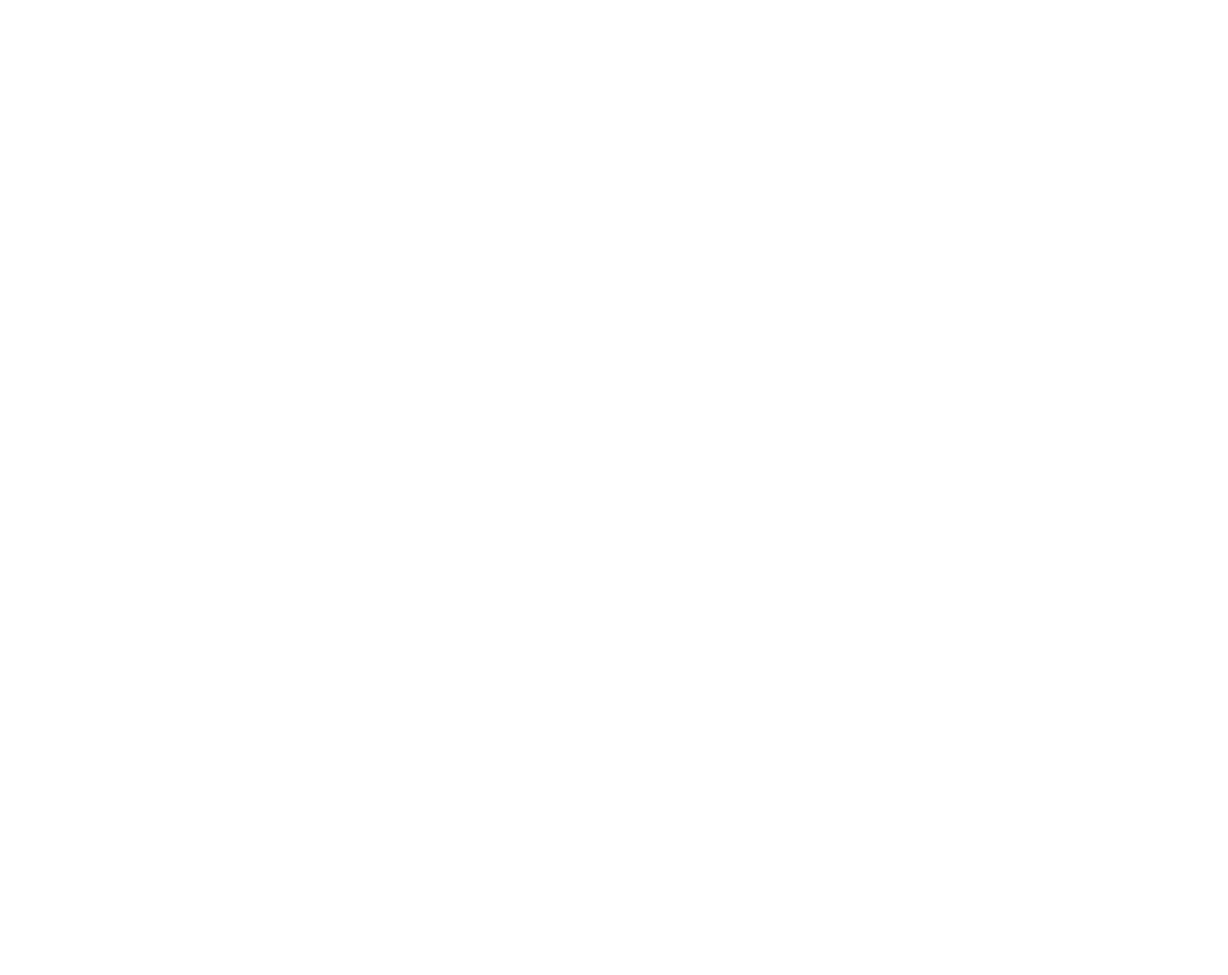
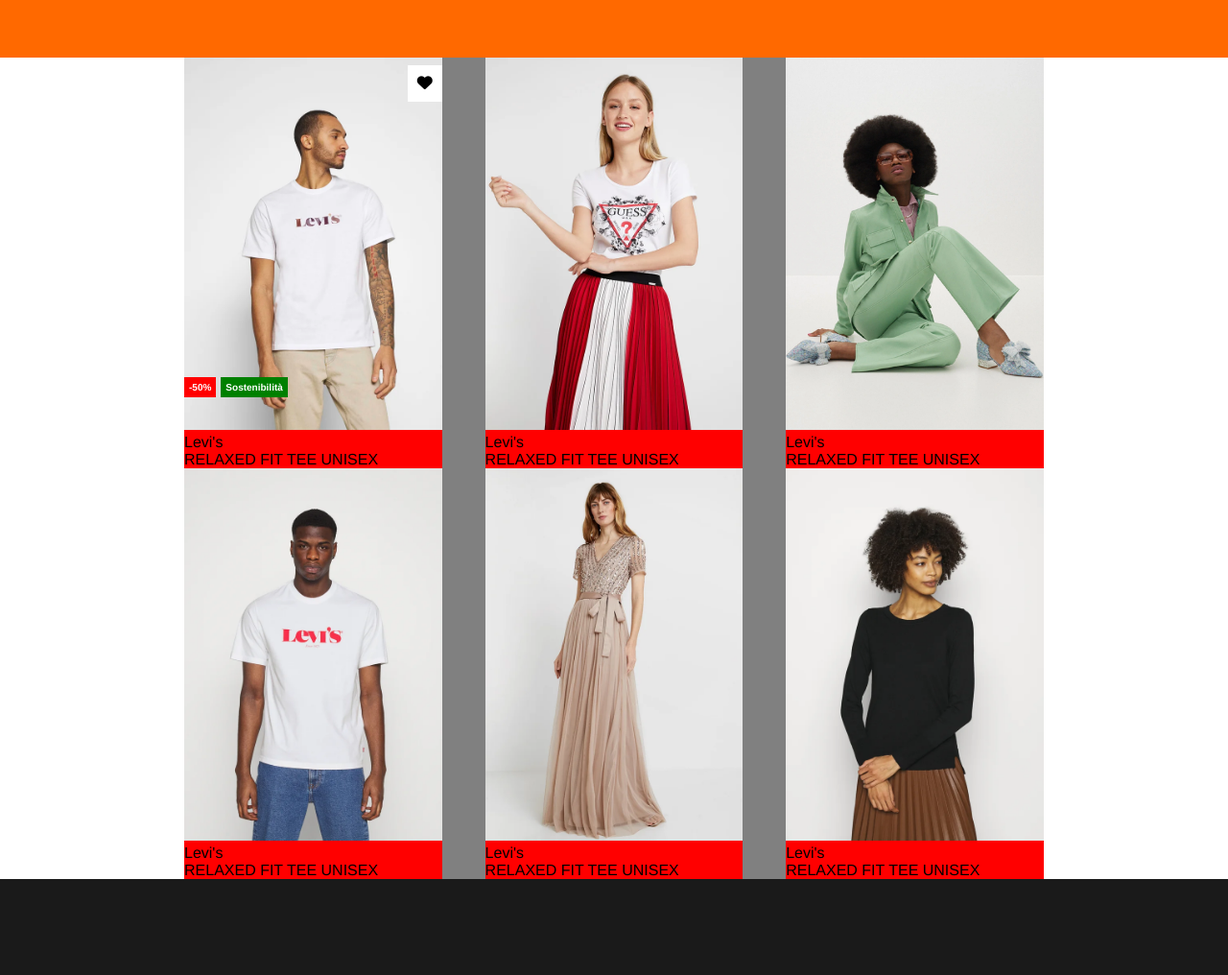
Before and after one commit to nicoargiolas/html-css-boolando, a plain HTML site: page index.html in a window 1280 px wide. Shown: the whole page at 96% size. Before the commit the page ends 800 px from the top, so only its background shows below. Drawn offline with Linux system fonts and the light colour scheme.

Commit message:
Creazione bozza corpo principale

```diff
--- a/css/style.css
+++ b/css/style.css
@@ -3,3 +3,100 @@
     margin: 0;
     box-sizing: border-box;
 }
+
+/* Regole header */
+header {
+    background-color: #FF6900;
+    height: 60px;
+    width: 100%;
+    position: fixed;
+    top: 0;
+    left: 0;
+}
+
+/* Regole contenuto principale */
+body {
+    padding-top: 60px;
+    font-family: 'Helvetica Neue', Helvetica, Arial, sans-serif;
+}
+
+.container {
+    display: flex;
+    width: 70%;
+    flex-wrap: wrap;
+    justify-content: space-between;
+    margin: 0 auto;
+
+    /* DEBUG */
+    background-color: grey;
+}
+
+.product {
+    width: 30%;
+    height: auto;
+    display: flex;
+    align-items: center;
+    flex-direction: column;
+
+    /* DEBUG */
+    background-color: red;
+}
+
+.img-box {
+    width: 100%;
+    height: auto;
+    position: relative;
+}
+
+.img-box img {
+    width: 100%;
+    height: auto;
+}
+
+.disc-and-sust {
+    color: white;
+    display: flex;
+    font-weight: bold;
+    font-size: 10px;
+    position: absolute;
+    left: 0;
+    top: 85%;
+}
+
+.disc-and-sust * {
+    padding: 5px;
+    margin-right: 5px;
+}
+
+.discount {
+    background-color: red;
+}
+
+.sustainability {
+    background-color: green;
+    width: auto;
+    height: auto;
+}
+
+.like {
+    background-color: white;
+    padding: 10px;
+    position: absolute;
+    right: 0;
+    top: 2%;
+}
+
+
+
+.prod-description {
+    align-self: flex-start;
+}
+
+
+
+/* Regole footer */
+footer {
+    background-color: #1A1A1A;
+    height: 100px;
+    width: 100%;
+}
--- a/index.html
+++ b/index.html
@@ -8,6 +8,101 @@
     <title>html-css-boolando</title>
 </head>
 <body>
+    <!-- Header -->
+    <header>
+    </header>
 
+    <!-- Corpo principale -->
+    <main>
+        <div class="container">
+            <div class="product">
+                <div class="img-box">
+                    <img src="./img/1.webp" alt="">
+                    <div class="like"> <i class="fa-solid fa-heart"></i> </div>
+                    <div class="disc-and-sust">
+                        <div class="discount"> -50% </div>
+                        <div class="sustainability"> Sostenibilità </div>
+                    </div>
+                </div>
+                <div class="prod-description">
+                    <p class="brand"> Levi's </p>
+                    <p class="prod-name"> RELAXED FIT TEE UNISEX </p>
+                    <p class="price">
+                        <span class="post-discount"></span>
+                        <span class="pre-discount"></span>
+                    </p>
+                </div>
+
+            </div>
+            <div class="product">
+                <div class="img-box">
+                    <img src="./img/2.webp" alt="">
+                </div>
+                <div class="prod-description">
+                    <p class="brand"> Levi's </p>
+                    <p class="prod-name"> RELAXED FIT TEE UNISEX </p>
+                    <p class="price">
+                        <span class="post-discount"></span>
+                        <span class="pre-discount"></span>
+                </div>
+
+            </div>
+            <div class="product">
+                <div class="img-box">
+                    <img src="./img/3.webp" alt="">
+                </div>
+                <div class="prod-description">
+                    <p class="brand"> Levi's </p>
+                    <p class="prod-name"> RELAXED FIT TEE UNISEX </p>
+                    <p class="price">
+                        <span class="post-discount"></span>
+                        <span class="pre-discount"></span>
+                </div>
+
+            </div>
+            <div class="product">
+                <div class="img-box">
+                    <img src="./img/4.webp" alt="">
+                </div>
+                <div class="prod-description">
+                    <p class="brand"> Levi's </p>
+                    <p class="prod-name"> RELAXED FIT TEE UNISEX </p>
+                    <p class="price">
+                        <span class="post-discount"></span>
+                        <span class="pre-discount"></span>
+                </div>
+
+            </div>
+            <div class="product">
+                <div class="img-box">
+                    <img src="./img/5.webp" alt="">
+                </div>
+                <div class="prod-description">
+                    <p class="brand"> Levi's </p>
+                    <p class="prod-name"> RELAXED FIT TEE UNISEX </p>
+                    <p class="price">
+                        <span class="post-discount"></span>
+                        <span class="pre-discount"></span>
+                </div>
+
+            </div>
+            <div class="product">
+                <div class="img-box">
+                    <img src="./img/6.webp" alt="">
+                </div>
+                <div class="prod-description">
+                    <p class="brand"> Levi's </p>
+                    <p class="prod-name"> RELAXED FIT TEE UNISEX </p>
+                    <p class="price">
+                        <span class="post-discount"></span>
+                        <span class="pre-discount"></span>
+                </div>
+
+            </div>
+        </div>
+    </main>
+
+    <!-- Footer -->
+    <footer></footer>
 </body>
 </html>
```
